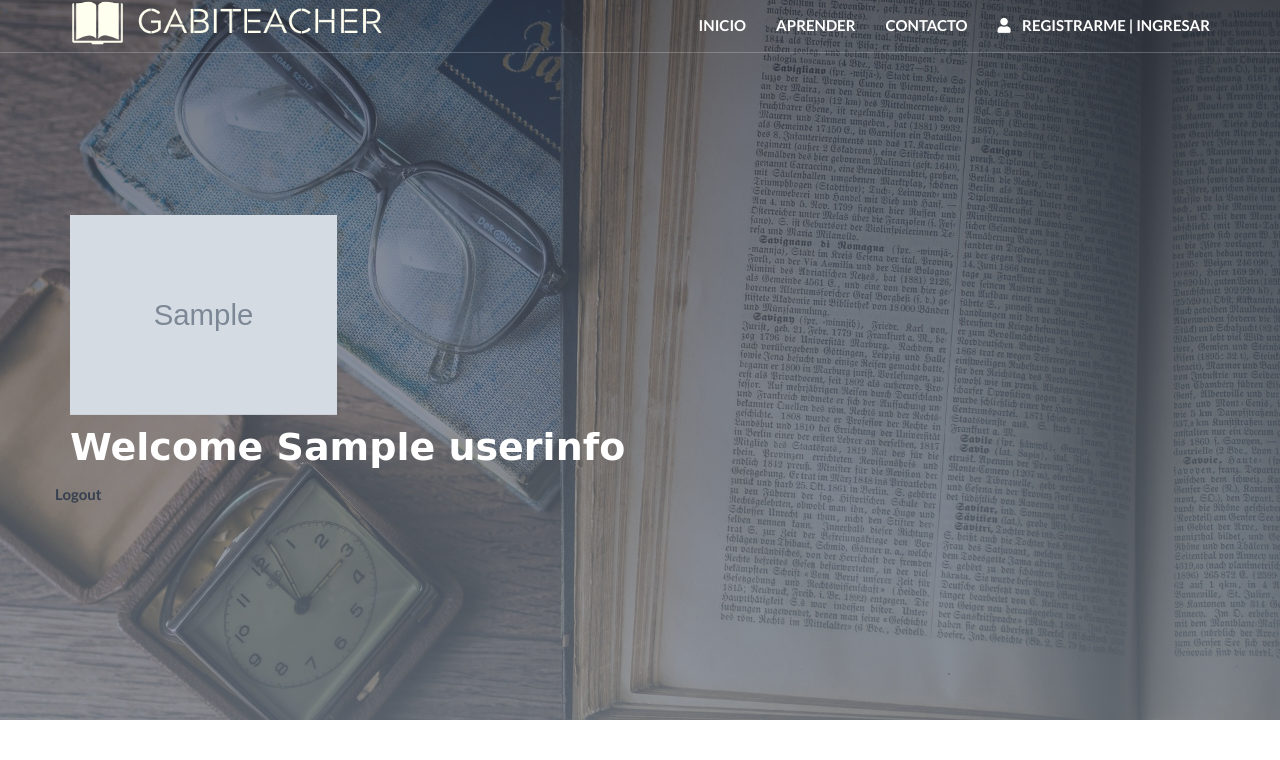
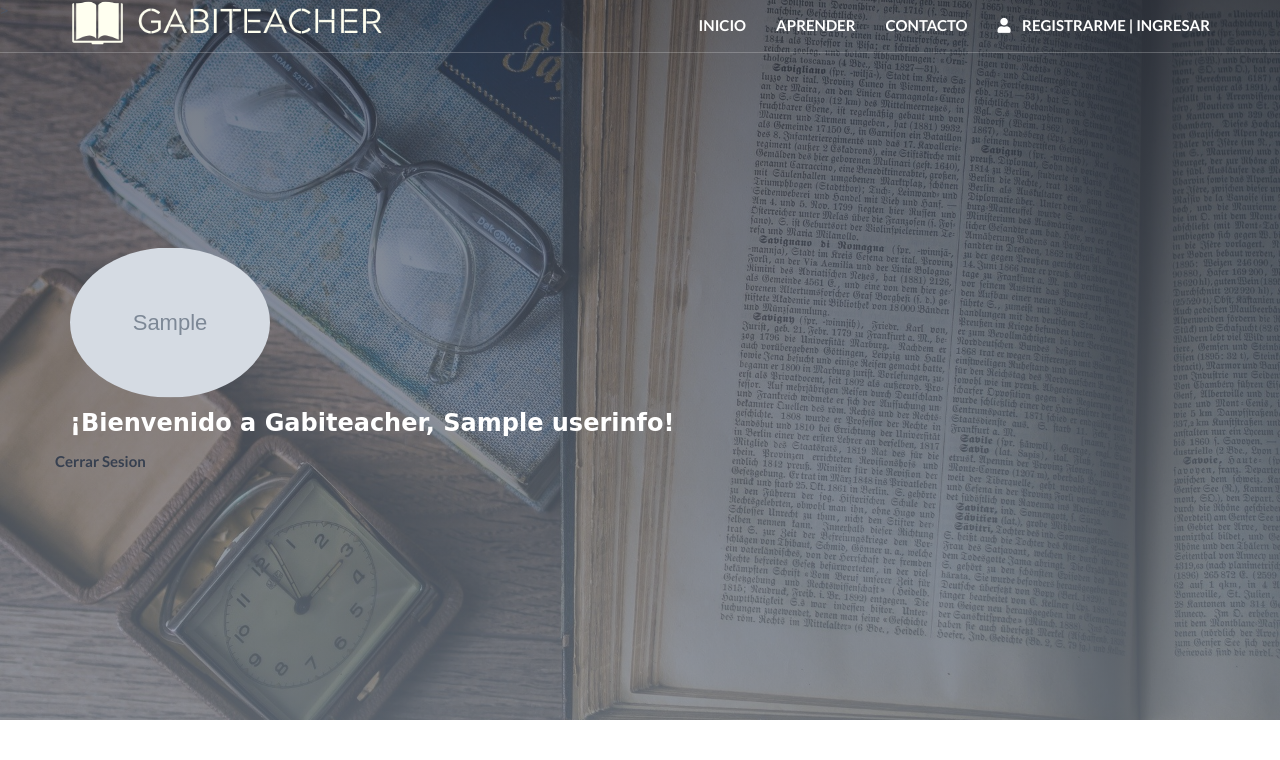
Before and after one commit to LeoD-E1/GabiTeacher, a Flask app: template templates/profile-user.html in a window 1280 px wide. Shown: the top 760 px of the page. Run offline with Flask 2, Linux system fonts and the light colour scheme; the template is opened without the code that fills it: most values are stand-ins (such as "Sample title", 1, 10 or a date in 2020); grey boxes marked "Sample" are stand-in pictures; parts of the project's set-up code (start-up, migrations or seed data) failed here and were passed over; some libraries are stand-ins or nearby versions; some web fonts are replaced.

Commit message:
cambios en la interfaz del usuario

```diff
--- /dev/null
+++ b/public/css/profile-user.css
@@ -0,0 +1,3 @@
+.avatar{
+    border-radius: 50%;
+}
--- a/templates/profile-user.html
+++ b/templates/profile-user.html
@@ -1,20 +1,23 @@
 {% extends 'layout.html' %}
 <!--------------------------------->
 {%block title%} {{userinfo['name']}} profile | GabiTeacher{% endblock %}
-
+<!---->
+{% block css %}
+<link type="text/css" rel="stylesheet" href="../public/css/profile-user.css" />
+{%endblock %}
 <!-- Home -->
 
-{% block BgImage %} style="background-image:
-url('../public/img/knowledge-1052014_1920.jpg')">
+{% block BgImage %}
+style="background-image:url('../public/img/knowledge-1052014_1920.jpg')">
 {% endblock %}
 
 {% block BgImageTitle %}
 <div class="col-md-12">
-  <img class="avatar" src="{{userinfo['picture']}}" height="200px" />
-  <h1 class="white-text">Welcome {{userinfo['name']}}</h1>
+  <img class="avatar" src="{{userinfo['picture']}}" height="150px" />
+  <h3 class="white-text"> ¡Bienvenido a Gabiteacher, {{userinfo['name']}}!</h3>
 </div>
 <div>
-  <a href="{{url_for('logout')}}">Logout</a>
+  <a href="{{url_for('logout')}}">Cerrar Sesion</a>
 </div>
 {% endblock %}
 
```
